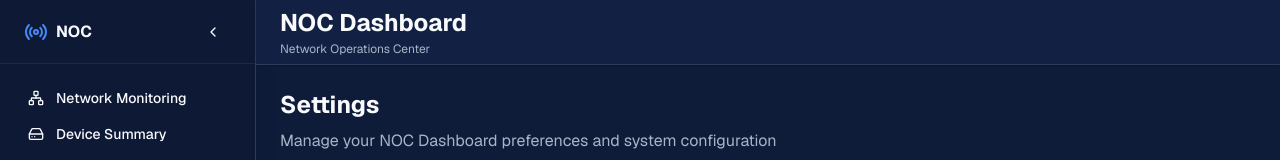
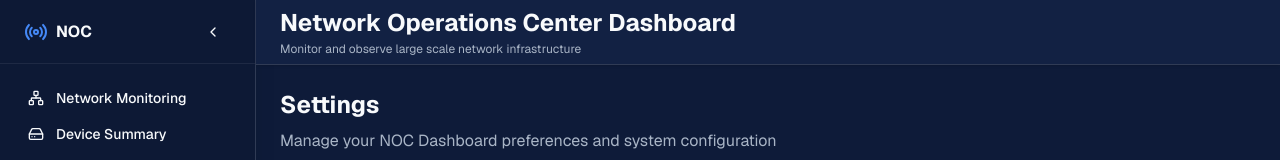
Before and after one commit to fadeldnswr/network-ops-fe, a Next.js app: page /dashboard/settings in a window 1280 px wide. Shown: the top 160 px of the page. Built offline with nearby package versions, Linux system fonts and the light colour scheme.

Commit message:
Changed title and subtitle for header

```diff
--- a/app/dashboard/layout.tsx
+++ b/app/dashboard/layout.tsx
@@ -17,7 +17,7 @@ export default function DashboardLayout({
           collapsed ? 'lg:ml-20' : 'lg:ml-64'
         }`}
       >
-        <DashboardHeader title="NOC Dashboard" subtitle="Network Operations Center" />
+        <DashboardHeader title="Network Operations Center Dashboard" subtitle="Monitor and observe large scale network infrastructure" />
         <main className="flex-1 p-6 overflow-auto">
           {children}
         </main>
```
